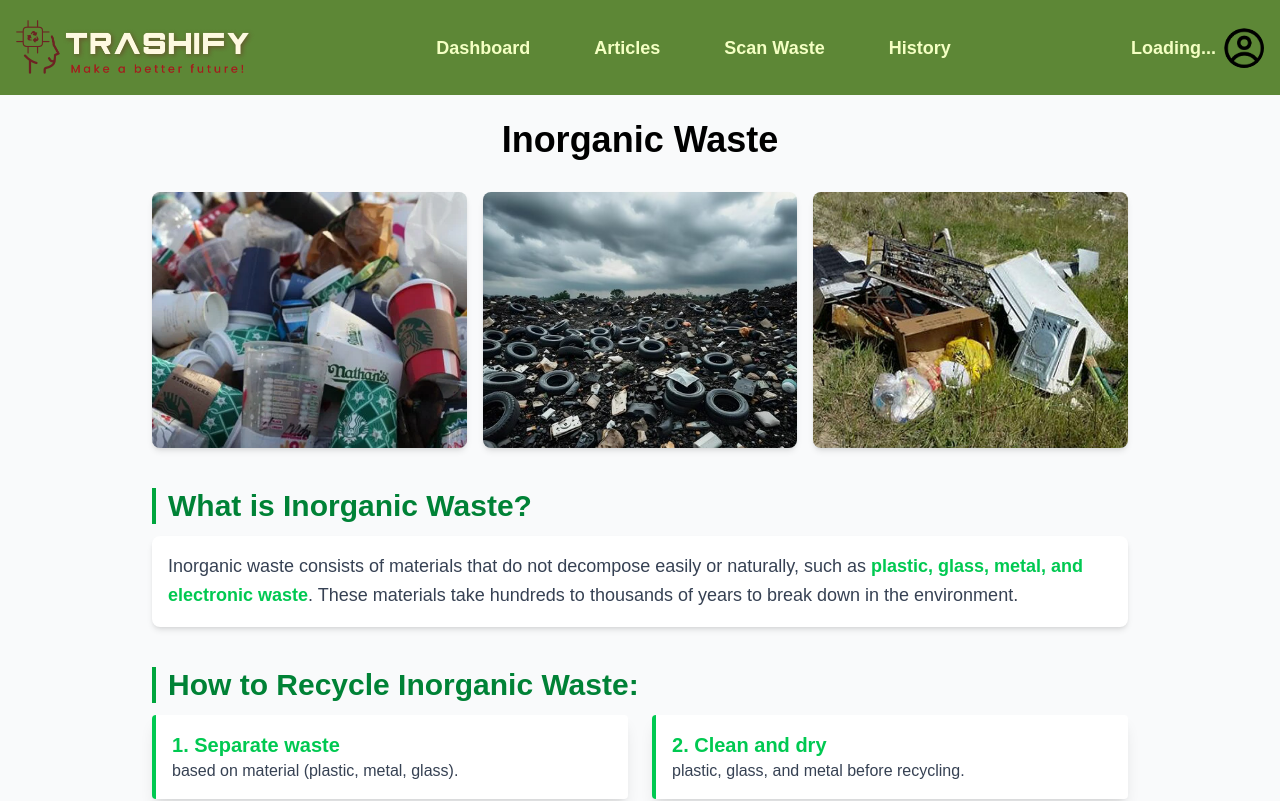
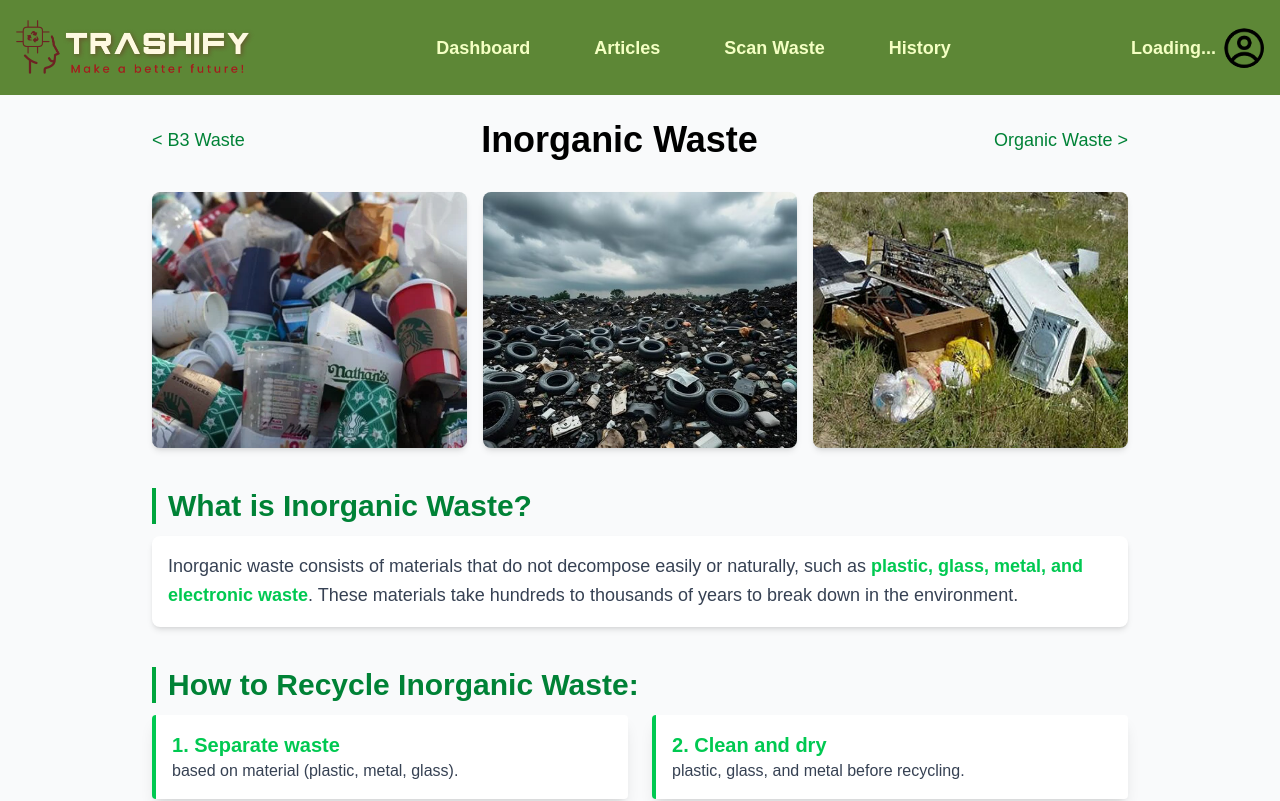
Before and after one commit to aDJi2003/Senior_Project_B3_05, a Next.js app in the folder frontend/: page /inorganicWaste in a window 1280 px wide. Shown: the top 801 px of the page. Built offline with nearby package versions, Linux system fonts and the light colour scheme.

Commit message:
feat: adjust UI

```diff
--- a/frontend/src/app/b3Waste/page.js
+++ b/frontend/src/app/b3Waste/page.js
@@ -4,6 +4,7 @@ import Footer from '@/components/footer';
 import NavbarUser from '@/components/navbar-user';
 import React, { useState } from 'react';
 import Image from 'next/image';
+import { useRouter } from 'next/navigation';
 import { motion, AnimatePresence } from 'framer-motion';
 
 const images = ['/b3_waste.png', '/b3_waste_1.jpg', '/b3_waste_2.jpg'];
@@ -48,12 +49,29 @@ const Section = ({ title, children }) => (
 
 const Page = () => {
     const [selectedImage, setSelectedImage] = useState(null);
+    const router = useRouter();
 
     return (
         <div className='min-h-screen flex flex-col bg-gray-50 font-poppins'>
             <NavbarUser />
             <div className='flex flex-col mt-[12vh] mx-auto max-w-5xl p-6'>
-                <h2 className='text-black text-4xl font-bold text-center mb-8'>B3 Waste</h2>
+                <div className="flex items-center justify-between mb-8">
+                    <span
+                        className="text-green-700 text-lg font-light cursor-pointer hover:underline hover:text-green-900 transition"
+                        onClick={() => router.push('/organicWaste')}
+                    >
+                        &lt; Organic Waste
+                    </span>
+
+                    <h2 className='text-black text-4xl font-bold text-center'>B3 Waste</h2>
+
+                    <span
+                        className="text-green-700 text-lg font-light cursor-pointer hover:underline hover:text-green-900 transition"
+                        onClick={() => router.push('/inorganicWaste')}
+                    >
+                        Inorganic Waste &gt;
+                    </span>
+                </div>
 
                 <div className='grid grid-cols-3 gap-4 mb-10'>
                     {images.map((src, index) => (
--- a/frontend/src/app/dashboard/page.js
+++ b/frontend/src/app/dashboard/page.js
@@ -59,10 +59,10 @@ const Page = () => {
   ];
 
   const totalWasteData = {
-    labels: ['Organik', 'Anorganik', 'B3'],
+    labels: ['Organic', 'Inorganic', 'B3'],
     datasets: [
       {
-        label: 'Total Sampah (kg)',
+        label: 'Total Waste (kg)',
         data: [3.5, 2.0, 3.0],
         backgroundColor: [
           'rgba(255, 99, 132, 0.6)',
@@ -78,7 +78,7 @@ const Page = () => {
     plugins: {
       title: {
         display: true,
-        text: 'Total Sampah',
+        text: 'Total Waste Disposal',
       },
     },
     scales: {
@@ -119,10 +119,10 @@ const Page = () => {
         <div className='flex items-center justify-between gap-8 mb-[3vh]'>
           <div className='bg-white p-4 rounded-lg shadow w-1/2'>
             <Bar data={totalWasteData} options={totalWasteOptions} />
-            <p className='text-center mt-2 font-semibold text-black'>Statistik Pembuangan Sampah</p>
+            <p className='text-center mt-2 font-semibold text-black'>Waste Disposal Statistics</p>
           </div>
           <div className='bg-white px-4 py-7 rounded-lg shadow w-1/2 overflow-y-auto'>
-            <p className='text-center font-semibold mb-4 -py-3 text-black'>Tabel Histori Pembuangan Sampah</p>
+            <p className='text-center font-semibold mb-4 -py-3 text-black'>Waste Disposal History Table</p>
             <table className='min-w-full text-left text-sm text-gray-500 h-[20vh]'>
               <thead className='text-xs text-gray-700 uppercase bg-gray-200 sticky top-0 z-10'>
                 <tr>
--- a/frontend/src/app/inorganicWaste/page.js
+++ b/frontend/src/app/inorganicWaste/page.js
@@ -3,6 +3,7 @@ import Footer from '@/components/footer';
 import NavbarUser from '@/components/navbar-user';
 import React, { useState } from 'react';
 import Image from 'next/image';
+import { useRouter } from 'next/navigation';
 import { motion, AnimatePresence } from 'framer-motion';
 
 const images = ['/inorganic_waste.png', '/inorganic_waste_1.jpg', '/inorganic_waste_2.jpg'];
@@ -31,12 +32,30 @@ const Section = ({ title, children }) => (
 
 const Page = () => {
     const [selectedImage, setSelectedImage] = useState(null);
+    const router = useRouter();
 
     return (
         <div className='min-h-screen flex flex-col bg-gray-50 font-poppins'>
             <NavbarUser />
             <div className='flex flex-col mt-[12vh] mx-auto max-w-5xl p-6'>
-                <h2 className='text-black text-4xl font-bold text-center mb-8'>Inorganic Waste</h2>
+                <div className="flex items-center justify-between mb-8">
+                    <span
+                        className="text-green-700 text-lg font-light cursor-pointer hover:underline hover:text-green-900 transition"
+                        onClick={() => router.push('/b3Waste')}
+                    >
+                        &lt; B3 Waste
+                    </span>
+
+                    <h2 className='text-black text-4xl font-bold text-center'>Inorganic Waste</h2>
+
+                    <span
+                        className="text-green-700 text-lg font-light cursor-pointer hover:underline hover:text-green-900 transition"
+                        onClick={() => router.push('/organicWaste')}
+                    >
+                        Organic Waste &gt;
+                    </span>
+                </div>
+
                 <div className='grid grid-cols-3 gap-4 mb-10'>
                     {images.map((src, index) => (
                         <div
--- a/frontend/src/app/not-found.js
+++ b/frontend/src/app/not-found.js
@@ -1,12 +1,12 @@
 import Image from "next/image";
 import Footer from "@/components/footer";
 import Link from "next/link";
-import NavbarUser from "@/components/navbar-user";
+import NavbarBackground from "@/components/navbar-background";
 
 export default function NotFound() {
   return (
     <div className="flex flex-col min-h-screen">
-      <NavbarUser />
+      <NavbarBackground />
       <div className="flex-1 bg-white flex items-center justify-center mt-[12vh]">
         <div className="max-w-7xl mx-auto px-4 py-12 flex flex-col md:flex-row items-center">
           <div className="md:w-1/2 flex justify-center">
--- a/frontend/src/app/organicWaste/page.js
+++ b/frontend/src/app/organicWaste/page.js
@@ -4,6 +4,7 @@ import Footer from '@/components/footer';
 import NavbarUser from '@/components/navbar-user';
 import React, { useState } from 'react';
 import Image from 'next/image';
+import { useRouter } from 'next/navigation';
 import { motion, AnimatePresence } from 'framer-motion';
 
 const images = ['/organic_waste.png', '/organic_waste_1.jpg', '/organic_waste_2.jpg'];
@@ -32,12 +33,30 @@ const Section = ({ title, children }) => (
 
 const Page = () => {
     const [selectedImage, setSelectedImage] = useState(null);
+    const router = useRouter();
 
     return (
         <div className='min-h-screen flex flex-col bg-gray-50 font-poppins'>
             <NavbarUser />
             <div className='flex flex-col mt-[12vh] mx-auto max-w-5xl p-6'>
-                <h2 className='text-black text-4xl font-bold text-center mb-8'>Organic Waste</h2>
+                <div className="flex items-center justify-between mb-8">
+                    <span
+                        className="text-green-700 text-lg font-light cursor-pointer hover:underline hover:text-green-900 transition"
+                        onClick={() => router.push('/inorganicWaste')}
+                    >
+                        &lt; Inorganic Waste
+                    </span>
+
+                    <h2 className='text-black text-4xl font-bold text-center'>Organic Waste</h2>
+
+                    <span
+                        className="text-green-700 text-lg font-light cursor-pointer hover:underline hover:text-green-900 transition"
+                        onClick={() => router.push('/b3Waste')}
+                    >
+                        B3 Waste &gt;
+                    </span>
+                </div>
+
 
                 <div className='grid grid-cols-3 gap-4 mb-10'>
                     {images.map((src, index) => (
```
